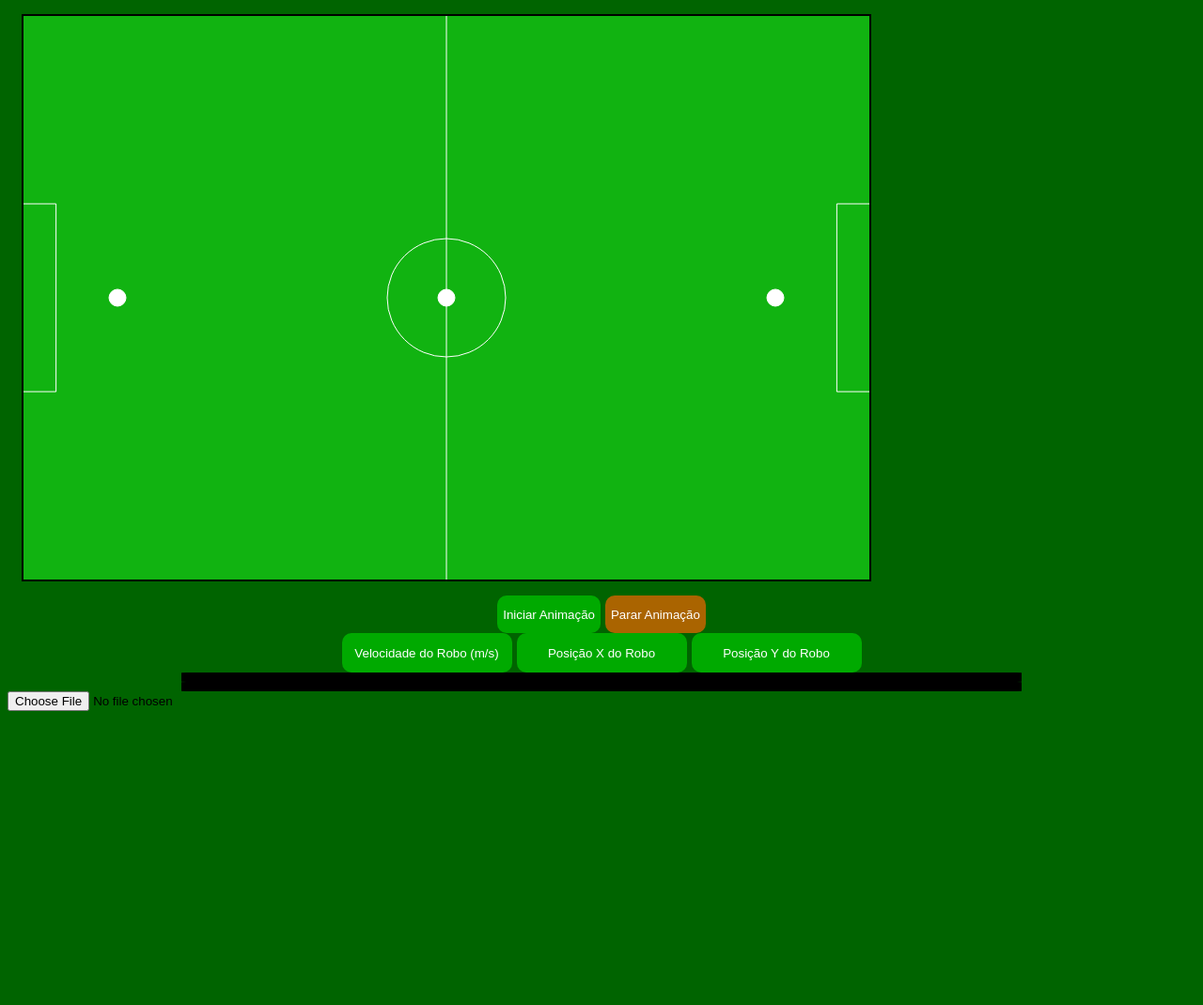
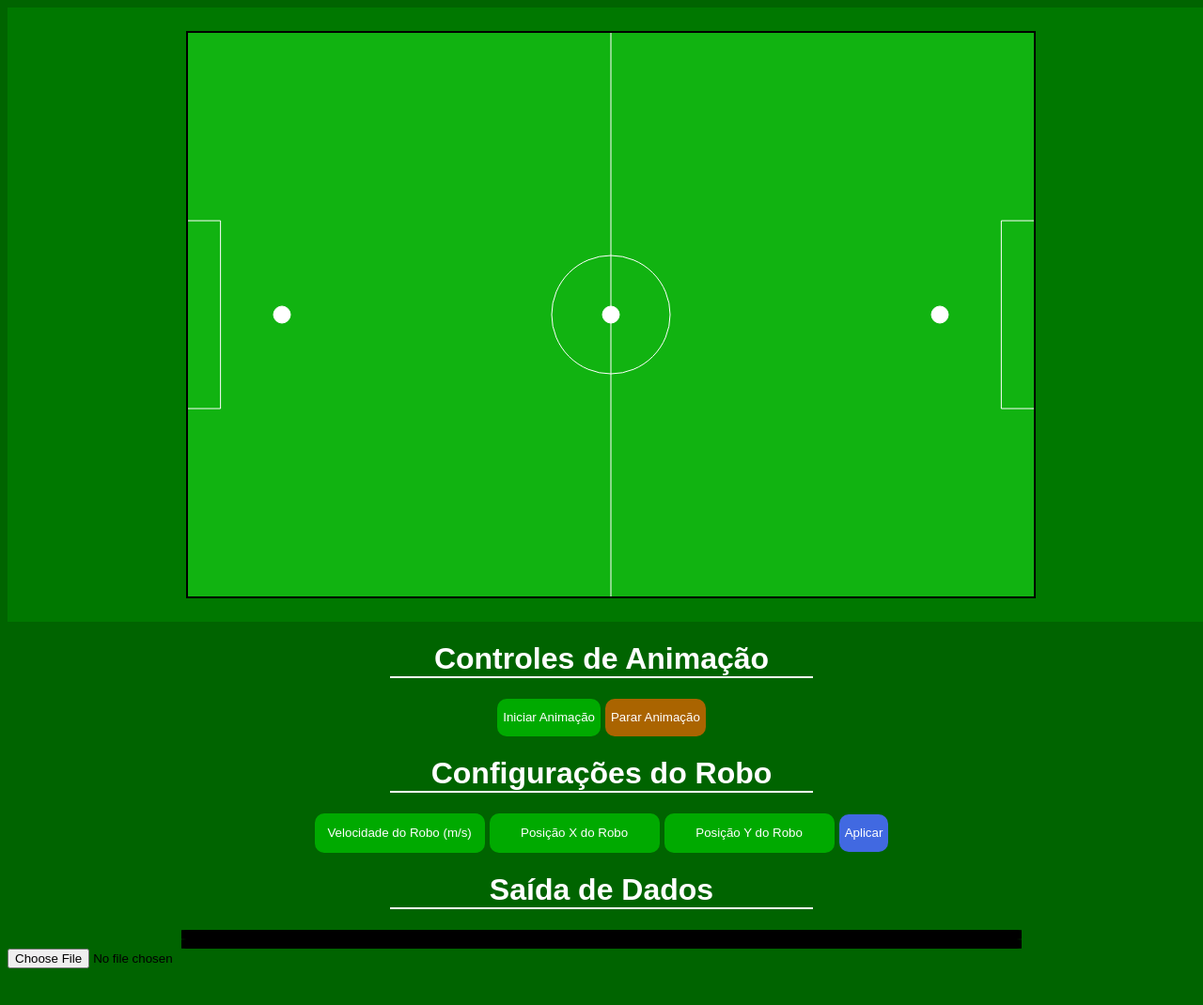
Before and after one commit to nath88d/Trabalho-de-fisica, a website with bundled scripts: page Campo/HTML/index.html in a window 1280 px wide. Shown: the whole page at 94% size. Before the commit the page ends 800 px from the top, so only its background shows below. Built offline with nearby package versions, Linux system fonts and the light colour scheme.

Commit message:
Update index.html

```diff
--- a/Campo/HTML/index.html
+++ b/Campo/HTML/index.html
@@ -9,19 +9,28 @@
 </head>
 <body>
 
-    <canvas id="mycanvas"></canvas>
+    <div id="canvas-container">
+        <canvas id="mycanvas"></canvas>
+    </div>
     <script type="module" src="../Scripts/main.js"></script>
+
+    <h1>Controles de Animação</h1>
 
     <div id="controle-animacao">
         <button id="iniciar-animacao">Iniciar Animação</button>
         <button id="parar-animacao">Parar Animação</button>
     </div>
 
+    <h1>Configurações do Robo</h1>
+
     <div id="configuracoes-robo">
         <input id="velocidade-robo" placeholder="Velocidade do Robo (m/s)">
         <input id="posicaox-robo" placeholder="Posição X do Robo">
         <input id="posicaoy-robo" placeholder="Posição Y do Robo">
+        <button id="aplicar-ajustes">Aplicar</button>
     </div>
+
+    <h1>Saída de Dados</h1>
 
     <div id="grafico"></div>
     <div id="mult"></div>
```
